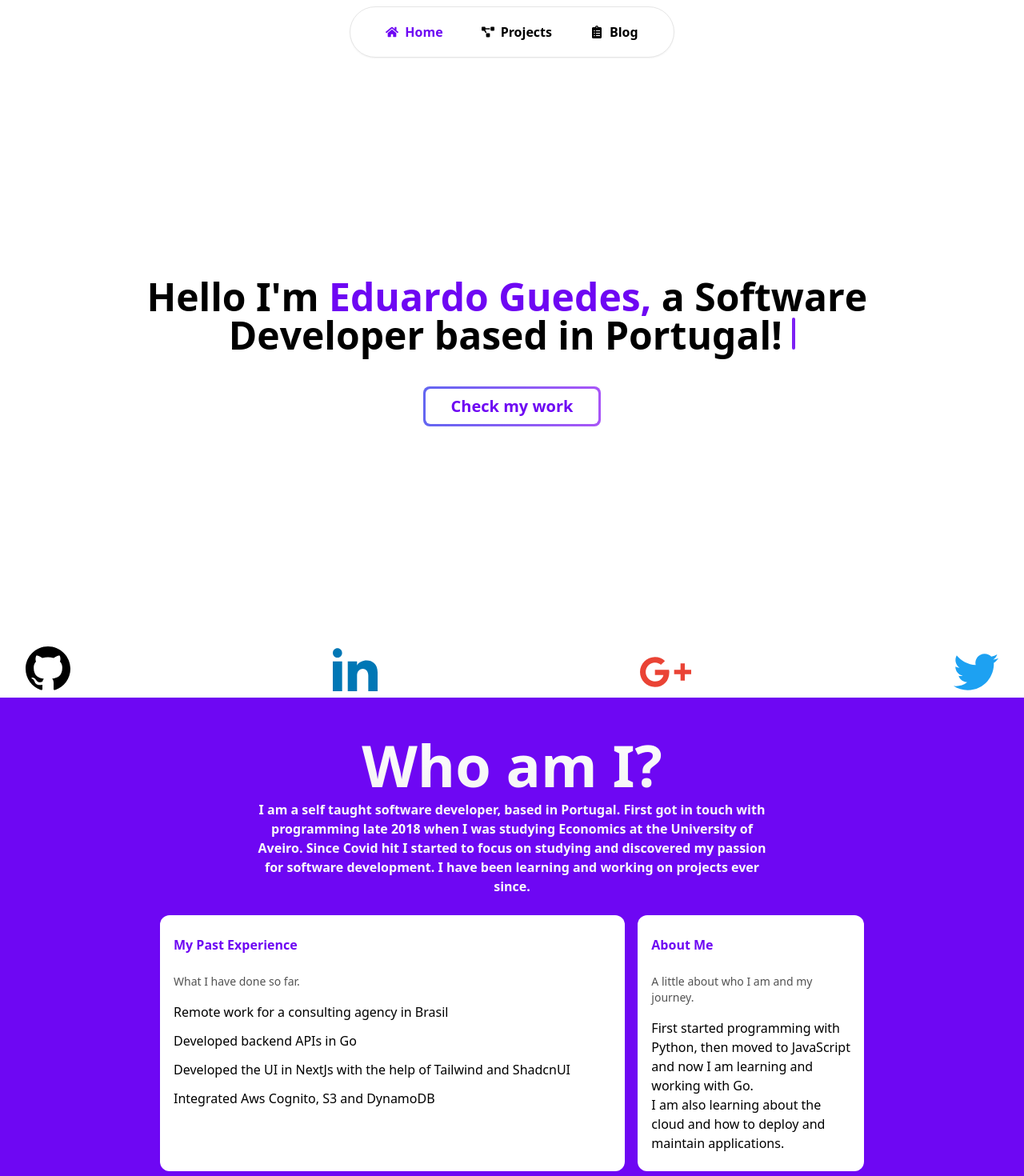
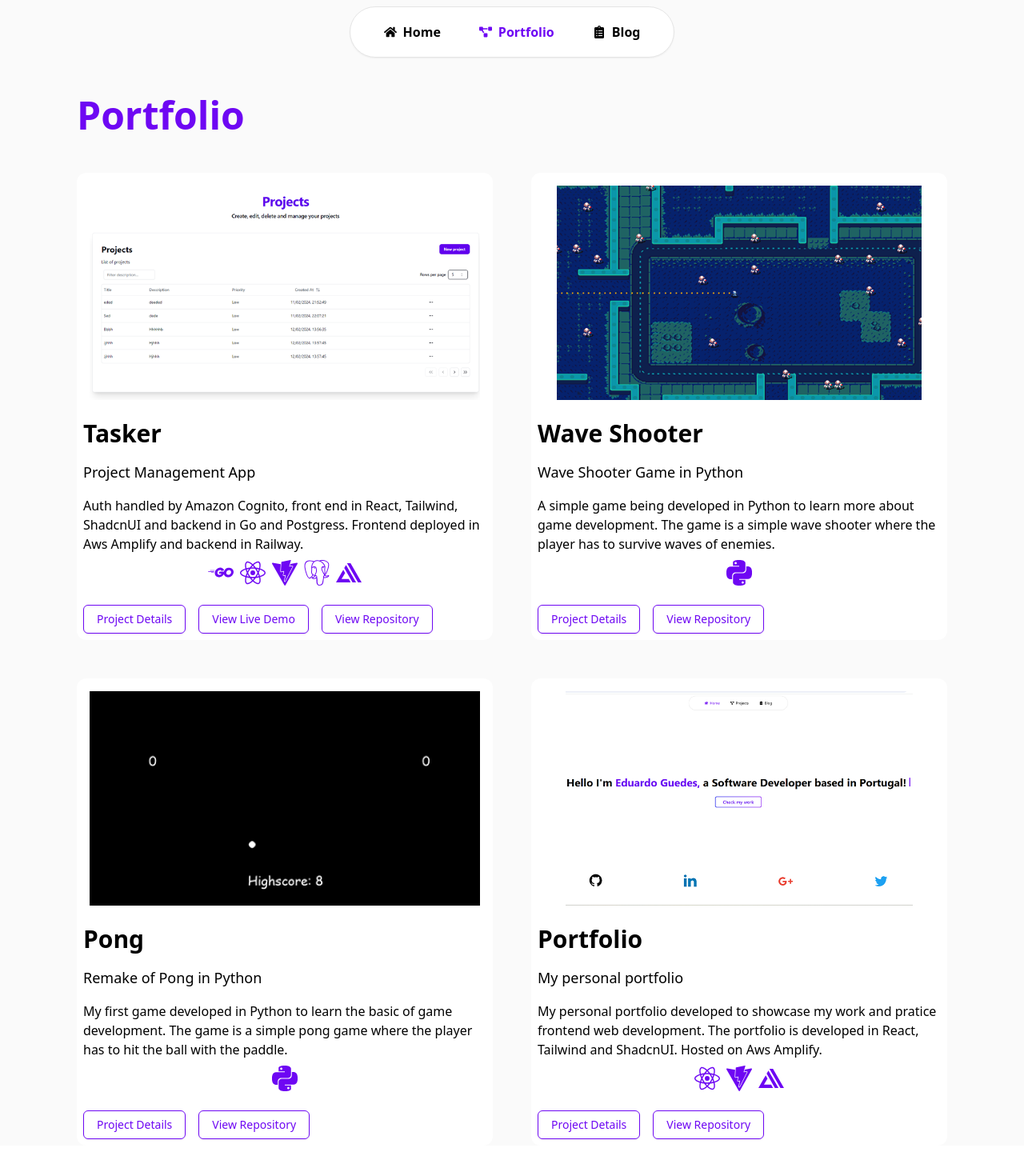
Before and after one commit to Desgue/portfolio, a React (Vite) app: page /portfolio in a window 1280 px wide. Before the commit this address led to /home. Shown: the top 1470 px of the page at 80% size. After the commit the page ends 1432 px from the top, so only its background shows below. Built offline with nearby package versions, Linux system fonts and the light colour scheme.

Commit message:
refactor change route to portfolio instead projects, add some purple

```diff
--- a/src/components/nav.tsx
+++ b/src/components/nav.tsx
@@ -36,13 +36,13 @@ const LargeNav = () => {
     </NavLink>
 
 
-    <NavLink to="/projects" className={({ isActive, isPending }) =>
+    <NavLink to="/portfolio" className={({ isActive, isPending }) =>
         [
           isActive ? "!text-[#6E07F3] " : "",
           isPending ? "text-black " : "",
         ].join(" text-base font-semibold  hover:text-[#6E07F3] flex gap-2 items-center ", )
       }>
-      <FaProjectDiagram /> Projects
+      <FaProjectDiagram /> Portfolio
     </NavLink>
 
     <NavLink to="/blog" className={({ isActive, isPending }) =>
@@ -83,13 +83,13 @@ const SmallNav = () => {
           </DropdownMenuItem>
 
           <DropdownMenuItem>
-            <NavLink to="/projects" className={({ isActive, isPending }) =>
+            <NavLink to="/portfolio" className={({ isActive, isPending }) =>
                 [
                   isActive ? "!text-[#6E07F3] " : "",
                   isPending ? "text-black " : "",
                 ].join(" text-base font-semibold  hover:text-[#6E07F3] flex gap-2 items-center ", )
               }>
-              <FaProjectDiagram /> Projects
+              <FaProjectDiagram /> Portfolio
             </NavLink>
           </DropdownMenuItem>
 
--- a/src/main.tsx
+++ b/src/main.tsx
@@ -8,13 +8,13 @@ import "./index.css";
 import { Navigate } from 'react-router-dom';
 import App from './App.tsx';
 import Blog from "./pages/blog/Blog";
-import Projects from './pages/projects/Projects.tsx';
+import Portfolio from './pages/portfolio/Portfolio.tsx';
 
 
 const router = createBrowserRouter([
   { path: "/home", element: <App /> },
   { path: "/blog", element: <Blog />},
-  { path: "/projects", element: <Projects/> },
+  { path: "/portfolio", element: <Portfolio/> },
   { path: "*", element: <Navigate to="/home" /> },
 ]);
 
--- a/src/pages/blog/Blog.tsx
+++ b/src/pages/blog/Blog.tsx
@@ -26,7 +26,6 @@ const Blog = () => {
     document.title = "Blog";
     getAllPosts({host: "guedes.hashnode.dev/", first: 10})
     .then((res) => {
-      console.log(res)
       const node = res.edges[0].node
       setResponse((prev) => {
         return {...prev, brief: node.brief, publishedAt: node.publishedAt, readTimeInMinutes: node.readTimeInMinutes, slug: node.slug, url: node.url, title: node.title, coverImage:{url: node.coverImage.url}}
@@ -44,7 +43,7 @@ const Blog = () => {
     <Nav />
     <div className="mt-24">
       <div className="container flex flex-col gap-4 ">
-        <h1 className="text-5xl "> Blog </h1>
+        <h1 className="text-5xl font-semibold text-[#6E07F3]"> Blog </h1>
         <h2 className="text-xl font-light "> I find that to learn one must know how to teach, this series is my attempt at teaching what I have been learning during my studies. </h2>
       </div>
       {loading ? <div className="container mx-auto"> <p className="text-xl font-semibold text-center">Loading...</p> </div> :
@@ -68,7 +67,7 @@ const PostCard = ({brief, publishedAt, readTimeInMinutes, url, title, coverImage
         <div className="flex gap-2 text-[#64748b] my-1">
           <p className="text-sm font-normal flex gap-2 text-[#6E07F3]"><FaRegCalendarTimes className="pl-1 mt-1" />  {new Date(publishedAt).toLocaleDateString()}</p>
           <p className="text-sm font-normal flex gap-1 text-[#6E07F3]"> <IoMdBook className=" w-4 h-4 pt-1"/> {readTimeInMinutes} min read</p>
-          <p className="text-sm font-normal pl-2 text-[#6E07F3]">  Click to read on Hash Node</p>
+          <p className="text-sm font-normal pl-2 text-[#6E07F3]">  Read on Hash Node</p>
         </div>
         <div className=" text-md  md:text-lg">
           <p className="indent-1 lg:text-clip"> {brief} </p>
--- a/src/pages/home/Hero.tsx
+++ b/src/pages/home/Hero.tsx
@@ -27,7 +27,7 @@ const Hero = () => {
             <div className="flex flex-col md:flex-row space-y-4 md:space-y-0 space-x-0 md:space-x-4 pt-10">
               <button className="p-[3px] relative">
                   <div className="absolute inset-0 bg-gradient-to-r from-indigo-500 to-purple-500 rounded-lg" />
-                    <Link to="/projects">
+                    <Link to="/portfolio">
                     <div className="px-8 py-2  bg-white rounded-[6px]  relative group transition duration-200 text-[#6E07F3]  font-semibold text-sm lg:text-xl hover:text-white hover:bg-transparent">
                       Check my work
                     </div>
--- a/src/pages/home/Projects.tsx
+++ b/src/pages/home/Projects.tsx
@@ -15,7 +15,7 @@ import {
 const Projects = () => {
 
   return (
-    <main className="min-h-screen ">
+    <main id="projects" className="min-h-screen ">
       <div className="min-h-[480px] flex flex-col items-center text-center mx-auto pt-24 bg-[#6E07F3]">
         <h1 className="text-4xl lg:text-7xl font-bold bg-clip-text text-transparent bg-gradient-to-b from-white to-neutral-200 pt-4">My Personal Projects</h1>
         <h2 className="text-md lg:text-xl font-semibold pt-4 px-2 text-white">Some of the pet projects I am currently working on.</h2>
--- a/src/pages/projects/Projects.tsx
+++ b/src/pages/portfolio/Portfolio.tsx
@@ -17,12 +17,12 @@ import { IconContext } from "react-icons";
 import { FaGolang } from "react-icons/fa6";
 
 
-const Projects = () => {
+const Portfolio = () => {
   return (
     <main className="bg-neutral-50">
     <Nav />
     <section className="mx-4 md:mx-auto md:container max-w-6xl mt-12 ">
-      <h1 className="text-5xl font-medium">Projects</h1>
+      <h1 className="text-5xl font-semibold text-[#6E07F3]">Portfolio</h1>
       <div className="flex flex-col lg:grid grid-cols-2 gap-6 md:gap-12 mt-12">
         {Items.map((item) => (
           <ProjectCard {...item }/>
@@ -33,7 +33,7 @@ const Projects = () => {
   )
 }
 
-export default Projects
+export default Portfolio
 
 type ProjectCardProps = {
   image: string
```
